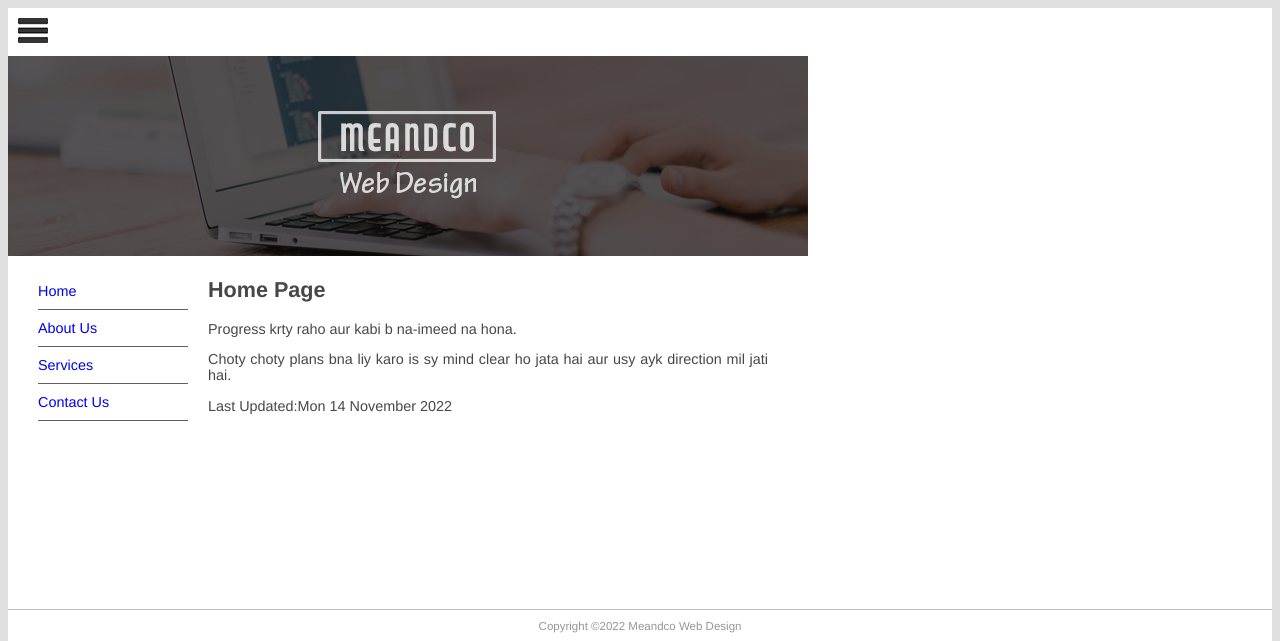
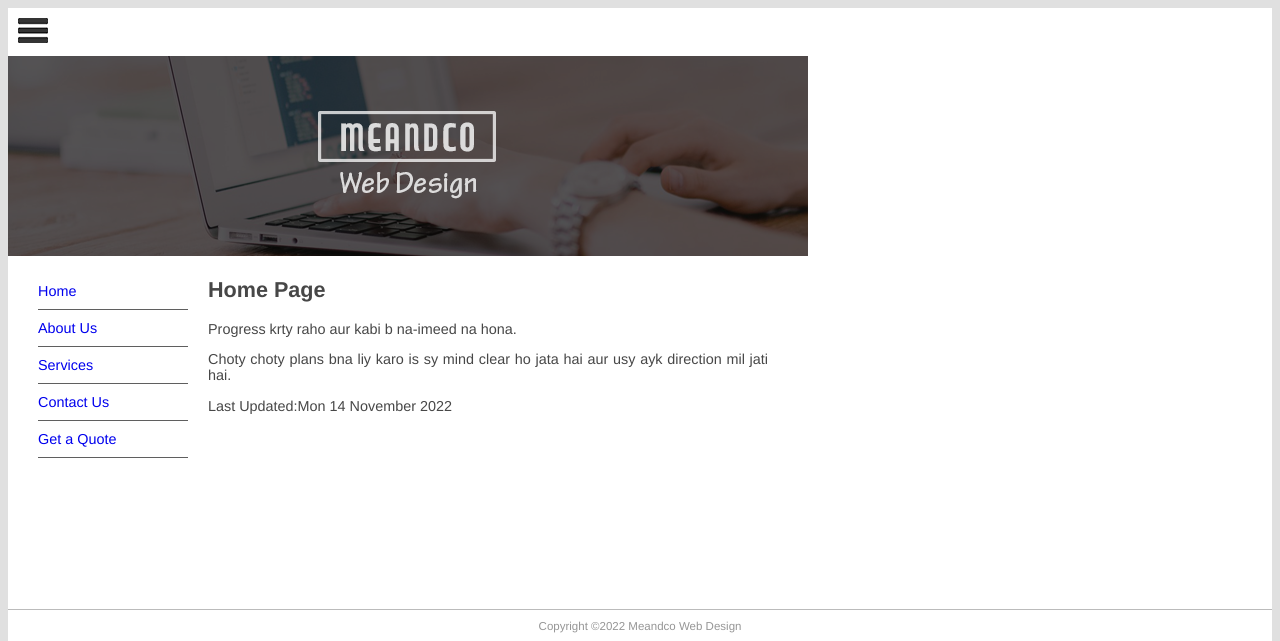
Before and after one commit to ahmadfaraz2/django_practice1, a Django app: page / in a window 1280 px wide. Shown: the top 641 px of the page. Run offline with Django 3.2, Linux system fonts and the light colour scheme; data comes from the database, SQL or seed files in the repository; both versions use the stored data as it was after the commit.

Commit message:
make a new app

```diff
--- a/mysite/settings.py
+++ b/mysite/settings.py
@@ -33,6 +33,7 @@ ALLOWED_HOSTS = []
 
 INSTALLED_APPS = [
     'pages.apps.PagesConfig',
+    'quotes.apps.QuotesConfig',
     'django.contrib.admin',
     'django.contrib.auth',
     'django.contrib.contenttypes',
--- a/mysite/templates/base.html
+++ b/mysite/templates/base.html
@@ -30,6 +30,9 @@
                     <li>
                         <a href="/contact">Contact Us</a>
                     </li>
+                    <li>
+                        <a href="/quote/">Get a Quote</a>
+                    </li>
                 </ul>
                 </nav>
             </aside>
--- a/mysite/urls.py
+++ b/mysite/urls.py
@@ -18,5 +18,6 @@ from django.urls import path, include
 
 urlpatterns = [
     path('admin/', admin.site.urls),
+    path('quote/', include('quotes.urls')),
     path('', include('pages.urls')),
 ]
```
Also changed, not shown: db.sqlite3.
